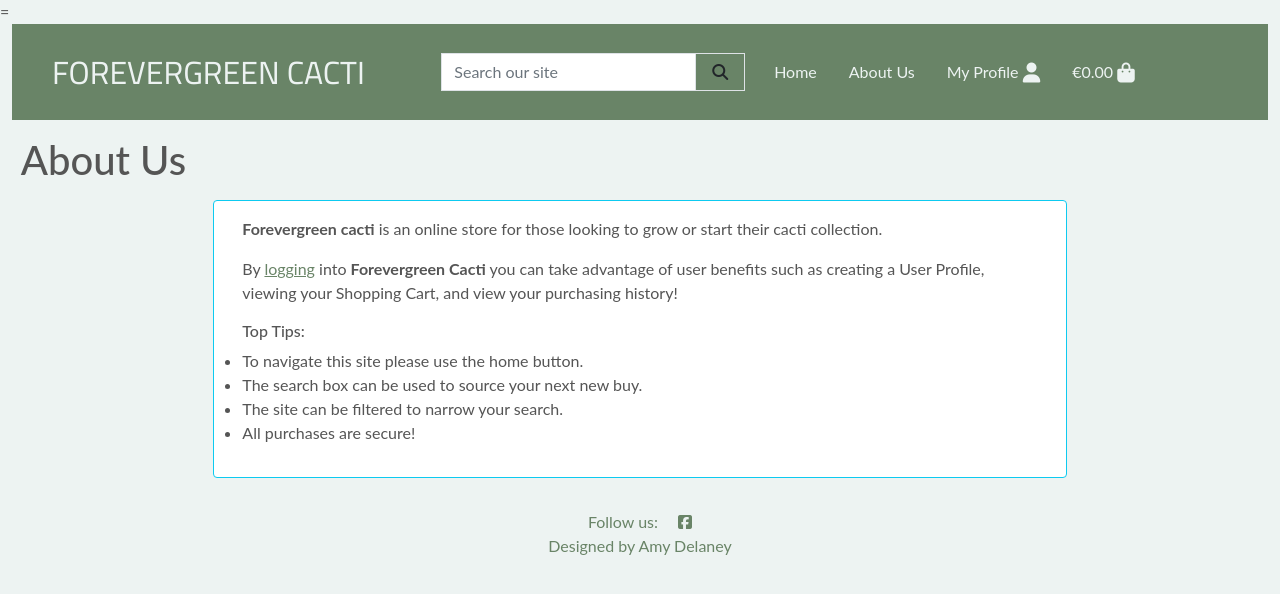
After one commit to AmyDelaney94/Forevergreen_Cacti, a Django app: page /about/ in a window 1280 px wide. The commit adds this page. Shown: the top 594 px of the page. Run offline with Django 4.2, Linux system fonts and the light colour scheme; some libraries are stand-ins or nearby versions.

Commit message:
Add about us section to site

```diff
--- a/static/css/style.css
+++ b/static/css/style.css
@@ -145,6 +145,12 @@ a.scroll-link{
 }
 
 
+/* Product Card */
+.card {
+    height: 360px!;
+    width: 360px!;
+}
+
 /* Footer */
 .foot-bg {
     background-color: #edf3f2;
--- /dev/null
+++ b/store/templates/about.html
@@ -0,0 +1,40 @@
+{% extends "base.html" %}
+
+{% block content %}
+
+<div class="container-fluid">
+    <h1 class="about-heading my-3"><i class="fas fa-cactus"> </i> About Us <i
+            class="fas fa-cactus"></i></h1>
+</div>
+<div class="container-fluid col-md-8 d-md-block my-3 card border border-info">
+    <div class="row about card-body">
+        <div class="row">
+            <p> <strong>Forevergreen cacti</strong> is an online store for those looking to grow
+                or start their cacti collection.
+            </p>
+        </div>
+        <div class="row">
+            <p>
+                By <a style="color:#698467" href="{% url 'account_login' %}"> logging</a> into <strong>Forevergreen Cacti</strong>
+                you can take advantage of user benefits such as creating a User Profile, viewing your Shopping Cart, and view
+                your purchasing history!
+            </p>
+        </div>
+        <div class="row">
+            <h6>Top Tips:</h6>
+            <ul>
+                <li>To navigate this site please use the home button.
+                </li>
+                <li>The search box can be used to source your next new buy.
+                </li>
+                <li>
+                    The site can be filtered to narrow your search.
+                </li>
+                <li>All purchases are secure!
+                </li>
+            </ul>
+        </div>
+    </div>
+</div>
+
+{%endblock%}
--- a/store/urls.py
+++ b/store/urls.py
@@ -5,4 +5,5 @@ from . import views
 
 urlpatterns = [
     path('', views.index, name='store'),
+    path('about/', views.about, name='about')
 ]
--- a/store/views.py
+++ b/store/views.py
@@ -8,3 +8,9 @@ def index(request):
     """ A view to return the index page """
 
     return render(request, 'home/index.html')
+
+
+def about(request):
+    """ A view to return the about page """
+
+    return render(request, 'about.html')
--- a/templates/base.html
+++ b/templates/base.html
@@ -60,13 +60,13 @@
         <nav class="navbar navbar-expand-md p-4 pe-3 navigation" id="topnav">
 
             <!-- Small screen Navigation -->
-            <button class="navbar-toggler" type="button" data-bs-toggle="collapse" data-bs-target="#main-nav"
+            <!-- <button class="navbar-toggler" type="button" data-bs-toggle="collapse" data-bs-target="#main-nav"
                 aria-controls="navbarText" aria-expanded="false" aria-label="Toggle navigation">
                 <span class="navbar-toggler-icon"></span>
-            </button>
+            </button> -->
 
             <!-- Logo -->
-            <div class="col-12 col-lg-4 my-auto py-1 py-lg-0 text-center text-lg-left">
+            <div class="col-12 col-lg-4  my-auto py-1 py-lg-0 text-center text-lg-left">
                 <a href="{% url 'store' %}" class="navbar-brand nav-link main-logo-link" aria-label="Go to Home Page">
                     <h2 class="my-0">Forevergreen Cacti</h2>
                 </a>
@@ -96,7 +96,7 @@
                         <a class="nav-link" aria-current="page" href="{% url 'store' %}">Home</a>
                     </li>
                     <li class="nav-item">
-                        <a class="nav-link" href="#" aria-label="About Us">About Us</a>
+                        <a class="nav-link" href="{% url 'about' %}" aria-label="About Us">About Us</a>
                     </li>
                     <!-- Dropdown menu -->
                     <li class="nav-item dropdown">
@@ -128,8 +128,8 @@
                         <a class="font-weight-bold nav-link" href="{% url 'view_cart' %}">
                             <div class="text-center">
                                 <p class="my-0">
-                                    {% if grand_total %}
-                                    €{{ grand_total|floatformat:2 }}
+                                    {% if total %}
+                                    €{{ grand_total |floatformat:2 }}
                                     {% else %}
                                     €0.00
                                     {% endif %}
@@ -141,7 +141,7 @@
                 </ul>
             </div>
         </nav>
-        <div class="row bg-white">
+        <!-- <div class="row bg-white">
             <nav class="navbar navbar-expand-lg navbar-light w-100">
                 <button class="navbar-toggler" type="button" data-bs-toggle="collapse" data-bs-target="#main-nav"
                     aria-controls="main-nav" aria-expanded="false" aria-label="Toggle navigation">
@@ -150,7 +150,7 @@
                 {% include 'includes/mobile-header.html' %}
                 {% include 'includes/main-nav.html' %}
             </nav>
-        </div>
+        </div> -->
     </header>
 
     <!-- Messages from django documentation -->
```
